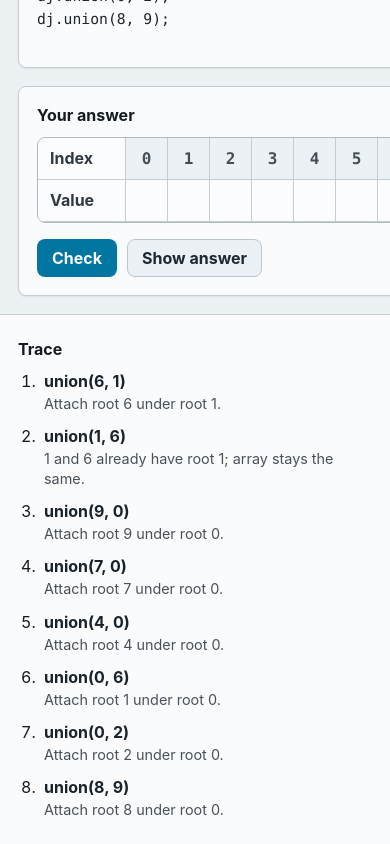
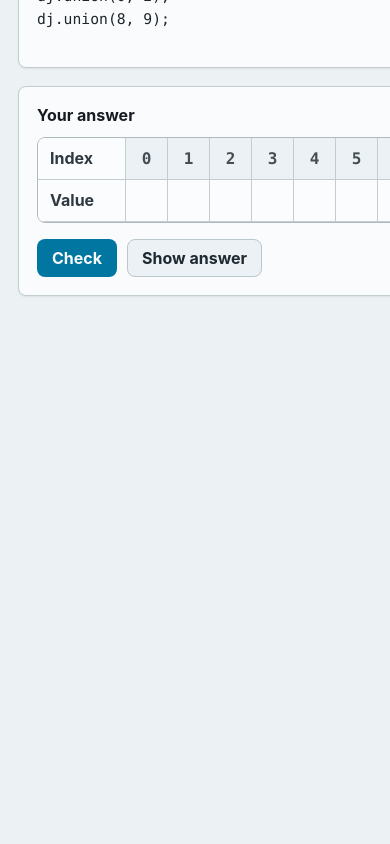
Before and after one commit to StevScripts/disjoint-btree-practice, a React (Vite) app: page / in a window 390 px wide. Shown: the part 840-1684 px from the top of the page. After the commit the page ends 1154 px from the top, so only its background shows below. Built offline with nearby package versions, Linux system fonts and the light colour scheme.

Commit message:
Move answer trace into modal

```diff
--- a/src/App.tsx
+++ b/src/App.tsx
@@ -744,6 +744,7 @@ function App() {
   };
 
   const accuracy = stats.attempted === 0 ? 0 : Math.round((stats.correct / stats.attempted) * 100);
+  const explanation = buildExplanation(problem);
 
   return (
     <main className="app-shell">
@@ -832,8 +833,8 @@ function App() {
           )}
           <div className="actions">
             <button className="primary" onClick={checkAnswer}>Check</button>
-            <button className="secondary" onClick={() => setShowAnswer((value) => !value)}>
-              {showAnswer ? "Hide answer" : "Show answer"}
+            <button className="secondary" onClick={() => setShowAnswer(true)}>
+              Show answer
             </button>
           </div>
           {result !== "idle" && (
@@ -845,28 +846,95 @@ function App() {
         </section>
       </section>
 
-      <aside className="review">
-        <h3>Trace</h3>
-        <ol>
-          {problem.trace.map((event, index) => (
-            <li key={`${event.title}-${index}`}>
-              <strong>{event.title}</strong>
-              <span>{event.detail}</span>
-            </li>
-          ))}
-        </ol>
       {showAnswer && (
-          <section className="expected">
-            <h3>Expected</h3>
+        <AnswerModal
+          explanation={explanation}
+          onClose={() => setShowAnswer(false)}
+          problem={problem}
+        />
+      )}
+    </main>
+  );
+}
+
+function buildExplanation(problem: Problem) {
+  if (problem.answerType === "array") {
+    return {
+      heading: "How the parent array is built",
+      summary: "Work through the unions in order. Each union compares the current roots, attaches the shorter tree under the taller tree, and uses the lower root when heights tie.",
+      steps: problem.trace.map((event, index) => ({
+        title: `Step ${index + 1}: ${event.title}`,
+        detail: event.detail,
+      })),
+    };
+  }
+
+  const summary =
+    problem.kind === "tree-insert"
+      ? "First find the leaf where the new key belongs. The important part is what happens after placement: if a node has four keys, split it and send the third value upward."
+      : "First remove or replace the target key. The important part is repairing any child with too few keys: borrow from a sibling when possible, otherwise merge through the parent.";
+
+  return {
+    heading: "What changes at each tree step",
+    summary,
+    steps: problem.trace.map((event, index) => ({
+      title: `Step ${index + 1}: ${event.title}`,
+      detail: event.detail,
+    })),
+  };
+}
+
+function AnswerModal({
+  problem,
+  explanation,
+  onClose,
+}: {
+  problem: Problem;
+  explanation: { heading: string; summary: string; steps: { title: string; detail: string }[] };
+  onClose: () => void;
+}) {
+  return (
+    <div className="modal-backdrop" role="presentation" onMouseDown={onClose}>
+      <section
+        aria-labelledby="answer-title"
+        aria-modal="true"
+        className="answer-modal"
+        role="dialog"
+        onMouseDown={(event) => event.stopPropagation()}
+      >
+        <header className="modal-header">
+          <div>
+            <p className="eyebrow">{problem.id} · {problem.scenario}</p>
+            <h2 id="answer-title">Answer and explanation</h2>
+          </div>
+          <button className="icon-button" onClick={onClose} title="Close answer">
+            <XCircle size={18} />
+          </button>
+        </header>
+
+        <section className="modal-section">
+          <h3>Expected answer</h3>
           {problem.answerType === "array" ? (
             <ArrayView indexes={problem.indexes ?? []} values={problem.expectedArray ?? []} />
           ) : (
             problem.expectedTree && <TreeView root={problem.expectedTree} label="Final tree" />
           )}
         </section>
-        )}
-      </aside>
-    </main>
+
+        <section className="modal-section">
+          <h3>{explanation.heading}</h3>
+          <p className="modal-summary">{explanation.summary}</p>
+          <ol className="explanation-list">
+            {explanation.steps.map((step) => (
+              <li key={step.title}>
+                <strong>{step.title}</strong>
+                <span>{step.detail}</span>
+              </li>
+            ))}
+          </ol>
+        </section>
+      </section>
+    </div>
   );
 }
 
--- a/src/styles.css
+++ b/src/styles.css
@@ -29,7 +29,7 @@ button {
 
 .app-shell {
   display: grid;
-  grid-template-columns: 260px minmax(0, 1fr) 340px;
+  grid-template-columns: 260px minmax(0, 1fr);
   min-height: 100vh;
 }
 
@@ -181,8 +181,7 @@ h3 {
 }
 
 .problem-panel,
-.answer-panel,
-.review {
+.answer-panel {
   border: 1px solid oklch(0.84 0.012 235);
   border-radius: 8px;
   background: oklch(0.988 0.003 235);
@@ -561,59 +560,81 @@ button:disabled {
   font-weight: 800;
 }
 
-.review {
-  max-height: 100vh;
-  overflow: auto;
-  padding: 24px 18px;
-  border-top: 0;
-  border-right: 0;
-  border-bottom: 0;
-  border-radius: 0;
+.modal-backdrop {
+  position: fixed;
+  inset: 0;
+  z-index: 20;
+  display: flex;
+  align-items: center;
+  justify-content: center;
+  padding: 28px;
+  background: oklch(0.18 0.012 245 / 0.58);
 }
 
-.review ol {
+.answer-modal {
+  display: grid;
+  gap: 18px;
+  width: min(1040px, 100%);
+  max-height: min(860px, calc(100vh - 56px));
+  overflow: auto;
+  padding: 22px;
+  border: 1px solid oklch(0.78 0.012 235);
+  border-radius: 8px;
+  background: oklch(0.988 0.003 235);
+  box-shadow: 0 18px 60px oklch(0.16 0.02 245 / 0.32);
+}
+
+.modal-header {
+  display: flex;
+  justify-content: space-between;
+  gap: 16px;
+  align-items: flex-start;
+}
+
+.modal-section {
   display: grid;
   gap: 12px;
+}
+
+.modal-summary {
+  max-width: 76ch;
+  margin: 0;
+  color: oklch(0.36 0.018 245);
+  line-height: 1.5;
+}
+
+.explanation-list {
+  display: grid;
+  gap: 10px;
   margin: 0;
   padding-left: 22px;
 }
 
-.review li {
-  padding-left: 4px;
+.explanation-list li {
+  padding: 10px 12px;
+  border: 1px solid oklch(0.84 0.012 235);
+  border-radius: 8px;
+  background: oklch(0.965 0.006 235);
 }
 
-.review strong,
-.review span {
+.explanation-list strong,
+.explanation-list span {
   display: block;
 }
 
-.review strong {
-  margin-bottom: 3px;
-  color: oklch(0.25 0.018 245);
+.explanation-list strong {
+  margin-bottom: 4px;
+  color: oklch(0.24 0.018 245);
 }
 
-.review span {
-  color: oklch(0.43 0.015 245);
-  font-size: 0.9rem;
-  line-height: 1.4;
-}
-
-.expected {
-  margin-top: 24px;
-  padding-top: 18px;
-  border-top: 1px solid oklch(0.84 0.012 235);
+.explanation-list span {
+  color: oklch(0.4 0.015 245);
+  line-height: 1.45;
 }
 
 @media (max-width: 1120px) {
   .app-shell {
     grid-template-columns: 220px minmax(0, 1fr);
-  }
-
-  .review {
-    grid-column: 1 / -1;
-    max-height: none;
-    border-top: 1px solid oklch(0.84 0.012 235);
-    border-left: 0;
   }
 }
 
```
Lines whose indentation alone changed are shown as unchanged.
